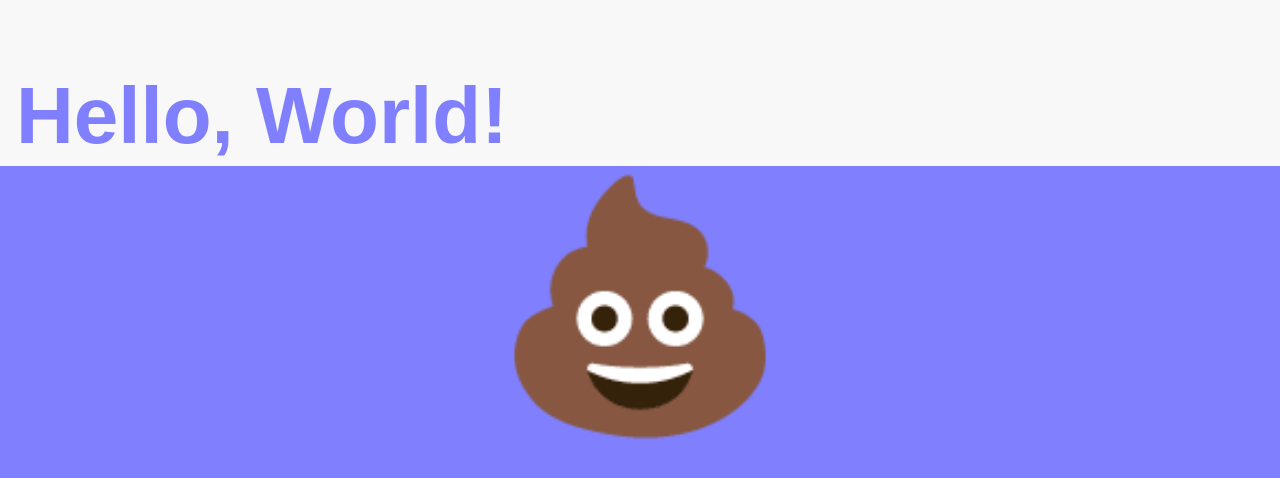
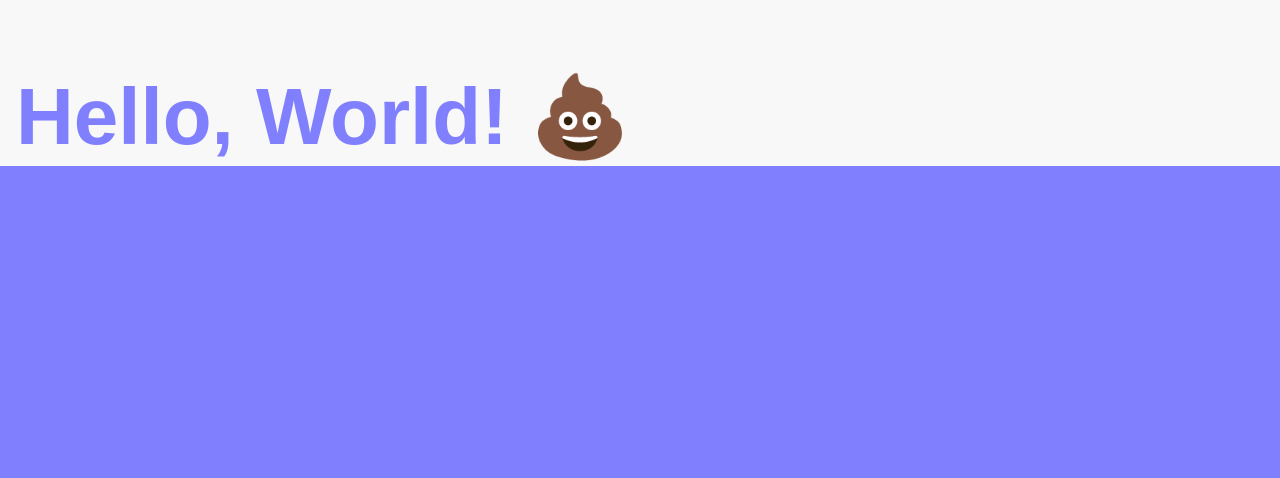
Before and after one commit to totallyquiche/CRUDy, a PHP site: page / in a window 1280 px wide. Shown: the top 478 px of the page. Run offline with PHP 8.4, Linux system fonts and the light colour scheme.

Commit message:
Updates home page styles

```diff
--- a/App/Assets/style.css
+++ b/App/Assets/style.css
@@ -14,11 +14,3 @@ h1 {
     font-family: sans-serif;
     font-size: 5em;
 }
-
-main {
-    text-align: center;
-}
-
-#poop-emoji {
-    font-size: 15em;
-}
--- a/App/Controllers/HomeController.php
+++ b/App/Controllers/HomeController.php
@@ -11,8 +11,6 @@ class HomeController extends BaseController
      */
     public function index() : string
     {
-        return $this->loadView('home', [
-            'header_text' => 'Hello, World!'
-        ]);
+        return $this->loadView('home');
     }
 }
--- a/App/Views/home.php
+++ b/App/Views/home.php
@@ -2,15 +2,15 @@
 <html lang="en">
 <head>
     <meta charset="UTF-8">
-        <title>CRUDy</title>
+    <meta http-equiv="X-UA-Compatible" content="IE=edge">
+    <meta name="viewport" content="width=device-width, initial-scale=1.0">
+    <title><?= App\Config::get('SITE_TITLE') ?></title>
     <link rel="stylesheet" href="<?= App\Config::get('SITE_URL') ?>/App/Assets/style.css">
 </head>
 <body>
     <header>
-            <h1><?= $header_text ?></h1>
+        <h1>Hello, World! 💩</h1>
     </header>
-        <main>
-            <span id="poop-emoji">💩</span>
-        </main>
+    <main></main>
 </body>
 </html>
```
Also changed, not shown: preview.png. Lines whose indentation alone changed are shown as unchanged.
